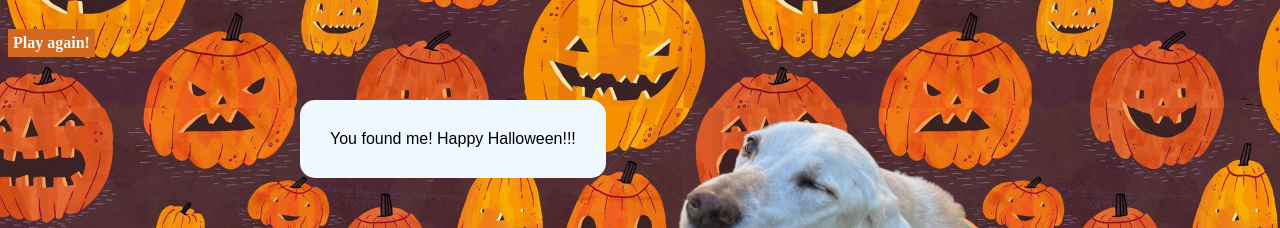
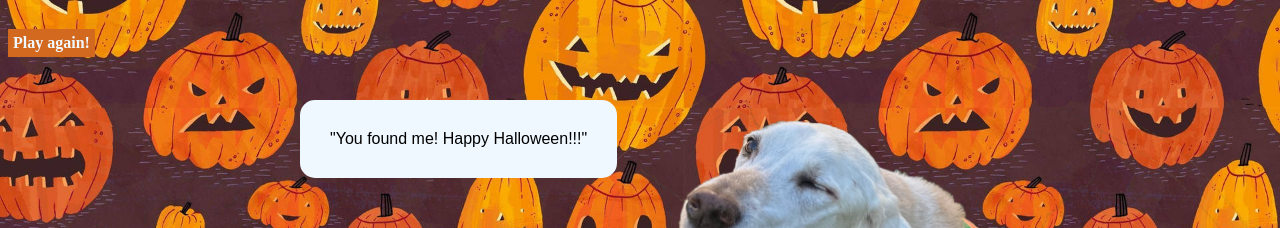
Before and after one commit to cbwiley4/homepage, a plain HTML site: page structure/seven.html in a window 1280 px wide. Shown: the top 228 px of the page. Drawn offline with Linux system fonts and the light colour scheme; a web font is replaced by a local one.

Commit message:
Update seven.html

```diff
--- a/structure/seven.html
+++ b/structure/seven.html
@@ -12,7 +12,7 @@
 
     <img src="pumpkin2.png" height="1000px">
 
-<div class="textbox">You found me! Happy Halloween!!!</div>
+<div class="textbox">"You found me! Happy Halloween!!!"</div>
 
 
 
```
